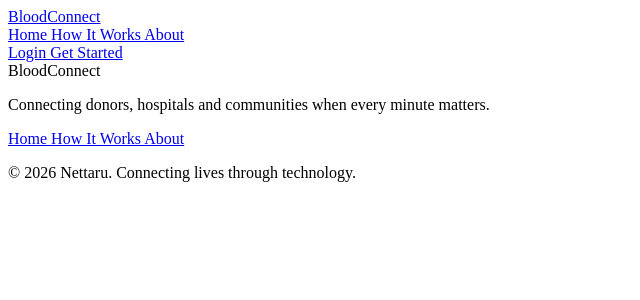
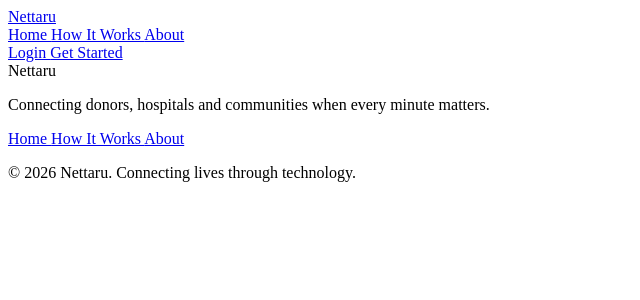
Before and after one commit to shubashreemgowda-dotcom/BloodConnect, a Django app: template authentication/templates/authentication/base.html in a window 1280 px wide. Shown: the top 300 px of the page, without its empty margins (0-640 px from the left). Run offline with Django 5.2, Linux system fonts and the light colour scheme; the template is opened without the code that fills it, so the values that code supplies are empty.

Commit message:
Fix Nettaru branding in base template

```diff
--- a/authentication/templates/authentication/base.html
+++ b/authentication/templates/authentication/base.html
@@ -33,7 +33,7 @@
             </div>
 
             <span class="brand-text">
-                Blood<span>Connect</span>
+                Nettaru
             </span>
 
         </a>
@@ -86,8 +86,10 @@
 
 
 <main>
+
     {% block content %}
     {% endblock %}
+
 </main>
 
 
@@ -104,7 +106,7 @@
                 </div>
 
                 <span class="brand-text">
-                    Blood<span>Connect</span>
+                    Nettaru
                 </span>
 
             </div>
```
